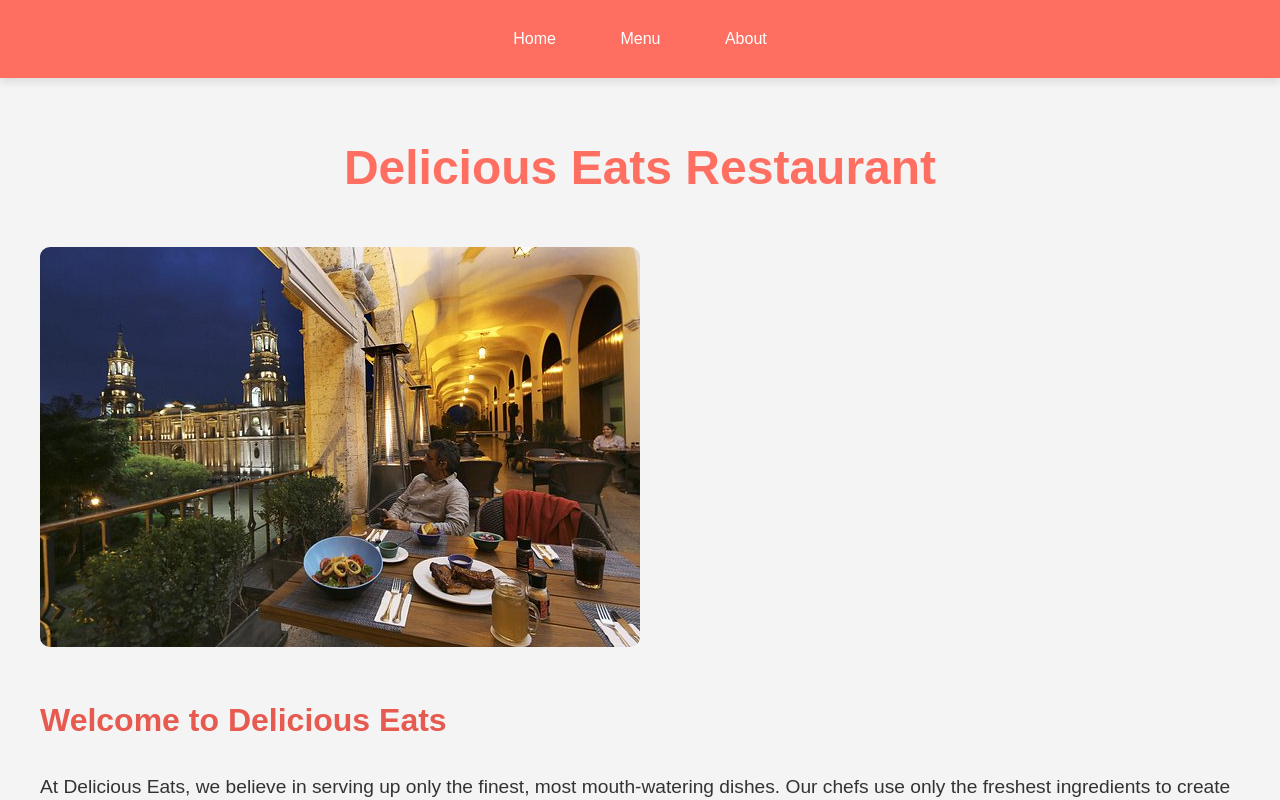
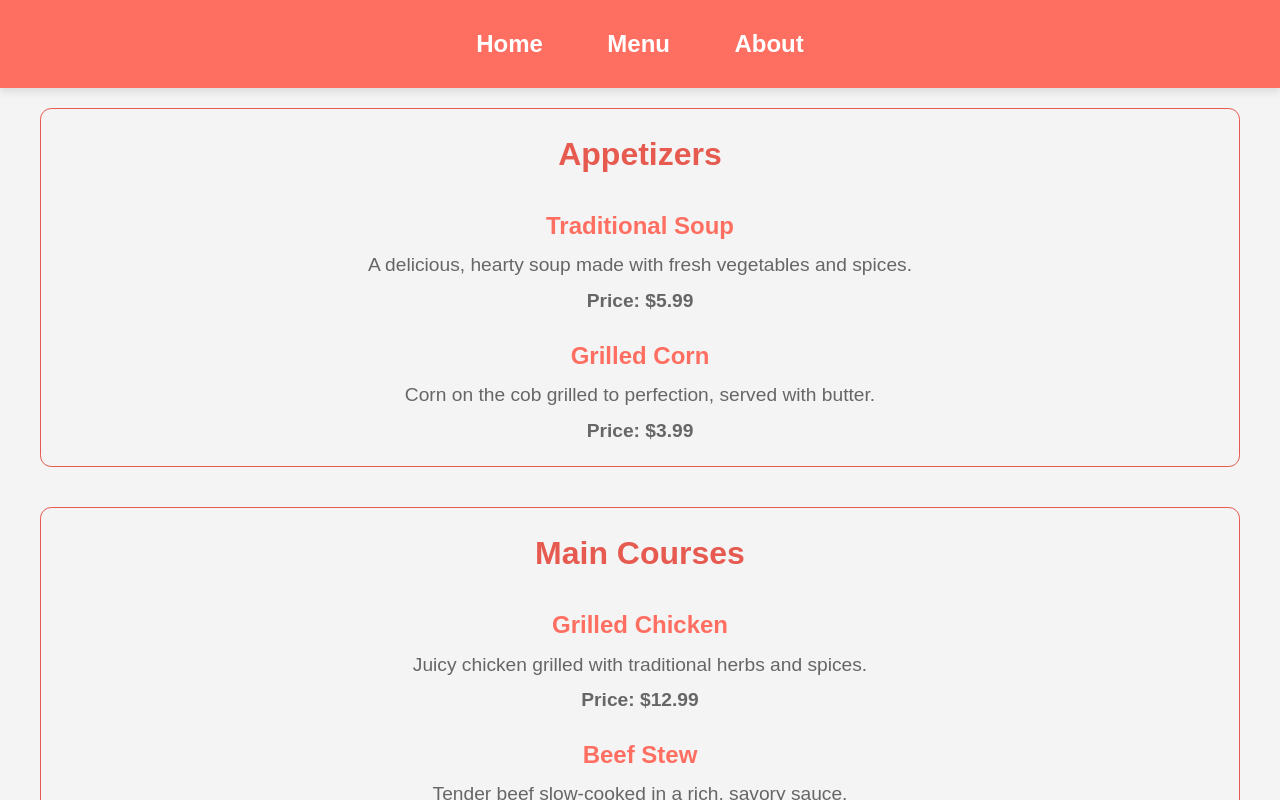
Before and after one commit to valonsocg/project-restaurant-page, a website built with webpack: page src/index.html in a window 1280 px wide. Both pictures are taken after a click on the button "Menu". Shown: the top 800 px of the page. Built offline with nearby package versions, Linux system fonts and the light colour scheme.

Commit message:
Add logic to index.js to switch between pages, fixed some css styles and create a Readme.md explaining the project

```diff
--- a/src/index.html
+++ b/src/index.html
@@ -8,9 +8,9 @@
   <body>
     <header>
       <nav>
-        <button>Home</button>
-        <button>Menu</button>
-        <button>About</button>
+        <button class="homeBtn">Home</button>
+        <button class="menuBtn">Menu</button>
+        <button class="aboutBtn">About</button>
       </nav>
     </header>
     <div class="content"></div>
--- a/src/index.js
+++ b/src/index.js
@@ -3,6 +3,22 @@ import initialPage from "./initial-page-load";
 import createMenuPage from "./menu";
 import createAboutPage from "./about";
 
-// createMenuPage();
-// createAboutPage();
+const content = document.querySelector(".content");
+const homeBtn = document.querySelector(".homeBtn");
+const menuBtn = document.querySelector(".menuBtn");
+const aboutBtn = document.querySelector(".aboutBtn");
+
+homeBtn.addEventListener("click", () => {
+  content.textContent = "";
+  initialPage();
+});
+menuBtn.addEventListener("click", () => {
+  content.textContent = "";
+  createMenuPage();
+});
+aboutBtn.addEventListener("click", () => {
+  content.textContent = "";
+  createAboutPage();
+});
+
 initialPage();
--- a/src/style.css
+++ b/src/style.css
@@ -18,22 +18,26 @@ header {
 header nav button {
   background-color: #ff6f61;
   color: white;
+  font-weight: bold;
   border: none;
   padding: 10px 20px;
-  font-size: 1em;
+  font-size: 1.5rem;
   cursor: pointer;
   margin: 0 10px;
   transition: background-color 0.3s ease;
+  border-radius: 0.7rem;
 }
 
 header nav button:hover {
   background-color: #e65a50;
+  border-radius: 0.7rem;
 }
 
 .content {
   padding: 20px;
   max-width: 1200px;
   margin: 0 auto;
+  text-align: center;
 }
 
 /* Home Page Styles */
@@ -65,6 +69,8 @@ p {
 /* Menu Page Styles */
 .menu-section {
   margin-bottom: 40px;
+  border: 1px solid #e65a50;
+  border-radius: 0.7rem;
 }
 
 .menu-item {
@@ -101,7 +107,7 @@ p {
 }
 
 .about-image {
-  max-width: 100%;
+  max-width: 60%;
   height: auto;
   border-radius: 10px;
   margin-top: 20px;
```
Also changed, not shown: README.md.
